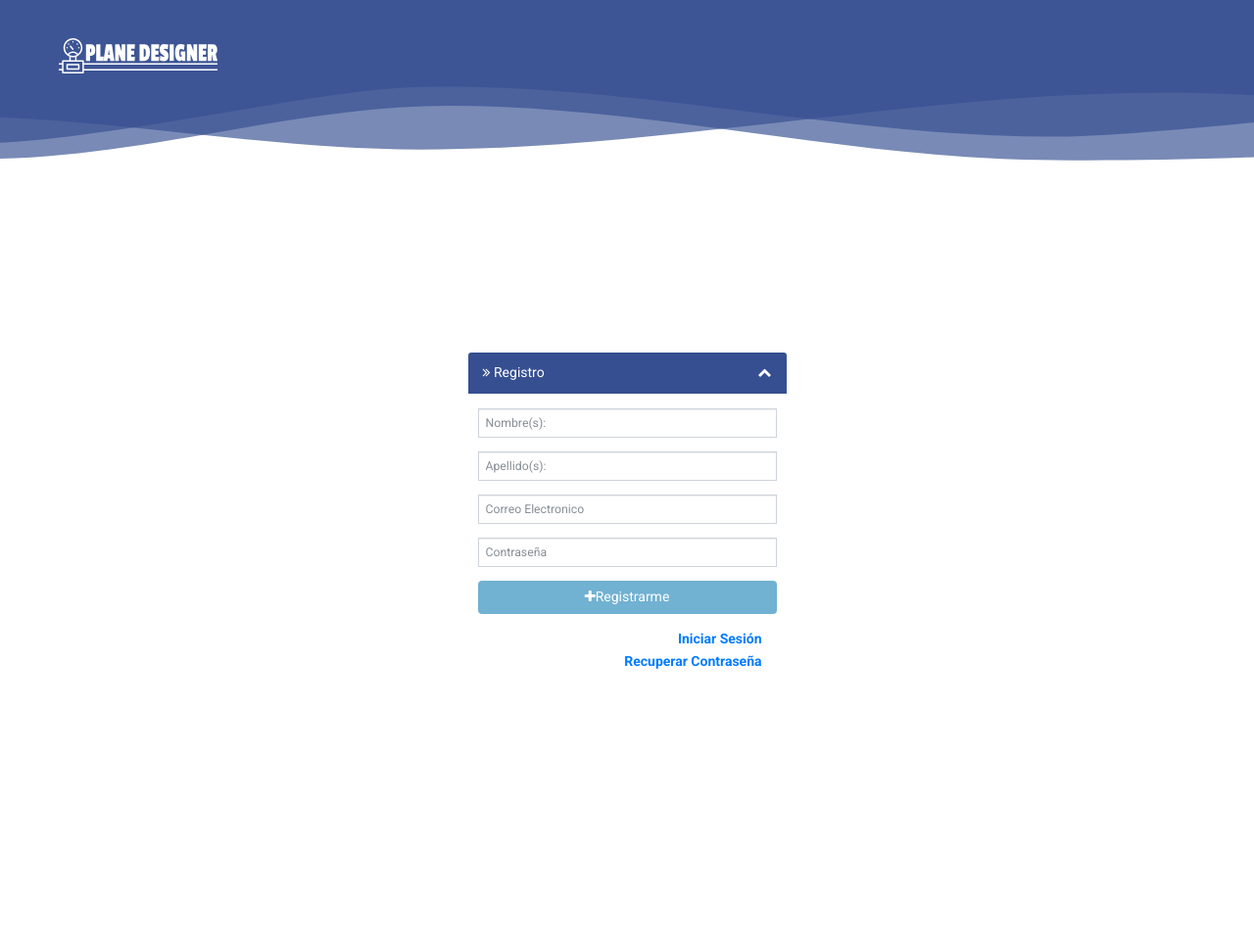
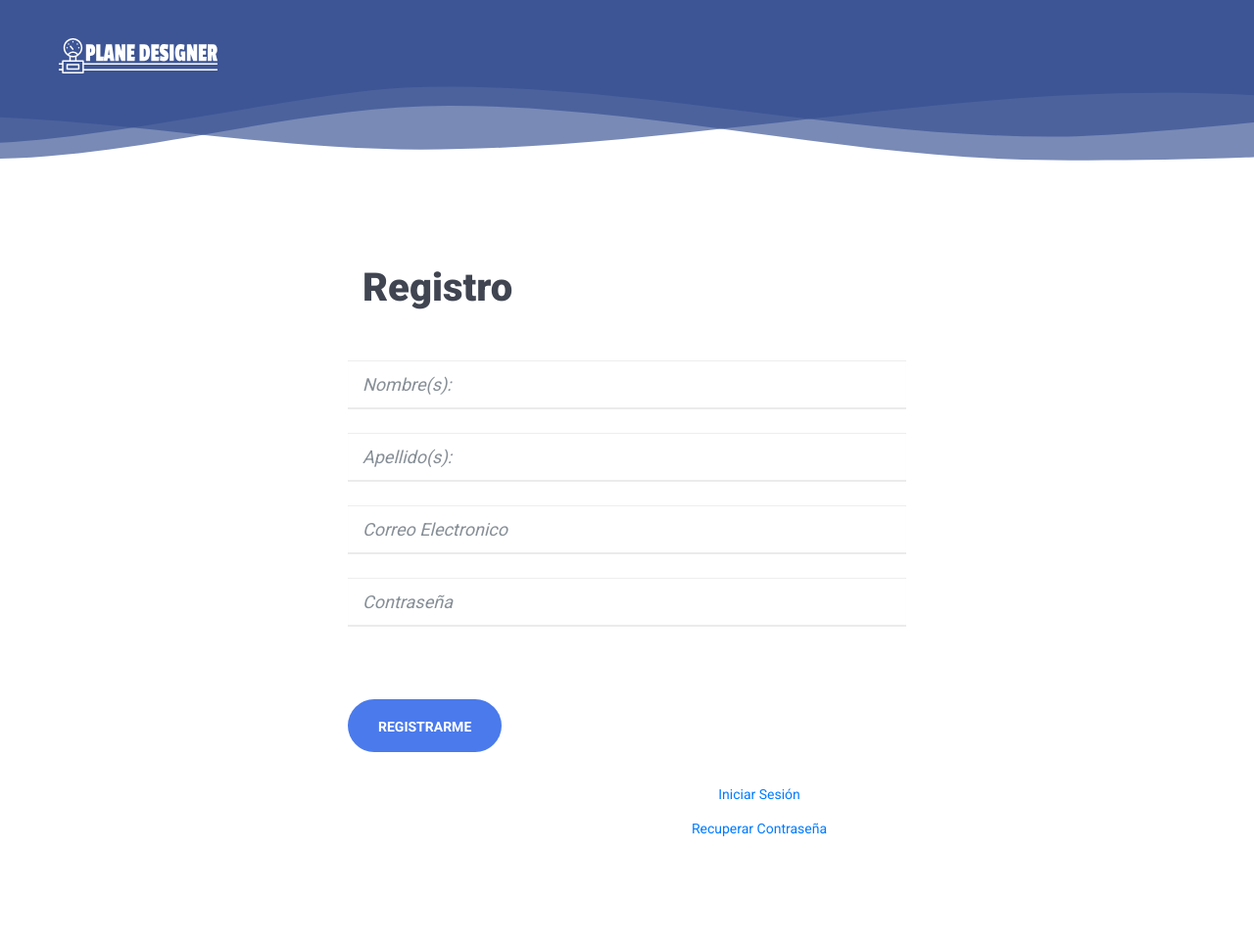
Before and after one commit to ccaballero/planeDesign, a PHP site: page /php/registro in a window 1280 px wide. Shown: the whole page at 98% size. Before the commit the page ends 683 px from the top, so only its background shows below. Run offline with PHP 8.4, Linux system fonts and the light colour scheme; data comes from the database, SQL or seed files in the repository; some libraries are stand-ins or nearby versions.

Commit message:
corrections on register,login,recover

```diff
--- a/php/css/sau.css
+++ b/php/css/sau.css
@@ -297,12 +297,6 @@ a,button{
     width: 100%;
 }
 
-
-.alert {
-   float: left;
-   width: 100%;
-}
-
 #updasuccess{
     width: 200px;
     position: absolute;
--- a/php/sau-includes/langs/english.lang.php
+++ b/php/sau-includes/langs/english.lang.php
@@ -26,7 +26,7 @@ define ( 'SAULANG11', 'Comment');
 define ( 'SAULANG12', 'Dislike');
 define ( 'SAULANG13', 'Delete');
 define ( 'SAULANG14', 'Comments ...');
-define ( 'SAULANG15', 'You can not leave this blank.');
+define ( 'SAULANG15', 'You can not leave this invalid.');
 define ( 'SAULANG16', 'You must say something, you can not leave this blank');
 define ( 'SAULANG17', 'Login');
 define ( 'SAULANG18', 'E-mail');
@@ -92,4 +92,5 @@ define ( 'SAULANG77', 'The email you provided does not exist in our database');
 define ( 'SAULANG78', 'Ready sent an email with your new password!.');
 define(  'SAULANG79', 'This module is temporarily disabled.');
 //aumentando la opcion de graficas plano en el idioma ingles
-define(  'SAULNAG80','Graffic Plain');
+define(  'SAULANG80', 'Draw Plain');
+define(  'SAULANG81', 'Incorrect credentials');
--- a/php/sau-includes/langs/spanish.lang.php
+++ b/php/sau-includes/langs/spanish.lang.php
@@ -26,7 +26,7 @@ define('SAULANG11', 'Comentar');
 define('SAULANG12', 'Ya no me Gusta');
 define('SAULANG13', 'Borrar');
 define('SAULANG14', 'Comentarios...');
-define('SAULANG15', 'No puedes dejar esto en blanco.');
+define('SAULANG15', 'No puedes dejar esto invalido.');
 define('SAULANG16', 'Debes de comentar algo, no puedes dejar esto en blanco');
 define('SAULANG17', 'Iniciar Sesión');
 define('SAULANG18', 'Correo Electronico');
@@ -92,3 +92,4 @@ define('SAULANG77', 'El email que has proporcionado no existe en nuestra base de
 define('SAULANG78', 'Listo! se ha enviado un correo con tu nueva contraseña.');
 define('SAULANG79', 'Este modulo esta deshabilitado momentaneamente.');
 define('SAULANG80', 'Graficar plano');
+define('SAULANG81', 'Credenciales incorrectas');
--- a/php/sau-register.php
+++ b/php/sau-register.php
@@ -1,6 +1,6 @@
 <?php
-require_once'sau-admin/sau-login.php';
-require_once'sau-includes/sau-functions.php';
+require_once 'sau-admin/sau-login.php';
+require_once 'sau-includes/sau-functions.php';
 
 saulanger(SAULANGDEF);
 
@@ -13,7 +13,9 @@ if (isset($_POST['nombre'])) {
     }
 }
 
-if (isset($_SESSION['idusuario'])){header("Location: escritorio");}
+if (isset($_SESSION['idusuario'])){
+    header('Location: escritorio');
+}
 ?>
 <!DOCTYPE html>
 <html lang="en">
@@ -58,49 +60,59 @@ if (isset($_SESSION['idusuario'])){header("Location: escritorio");}
                 </div>
             </div>
         </div>
-        <div id="sau-container" class="container">
-            <div id="loginbox">
-                <div class="panel panel-default">
-                    <div class="panel-heading"><i class="fa fa-angle-double-right"></i> <?php echo SAULANG59; ?> <a class="collapse-block"><i class="fa fa-chevron-up"></i></a></div>
-                    <div class="panel-body">
+        <section class="contact-area section_padding_100">
+            <div class="container">
+                <div class="row justify-content-center">
+                    <div class="col-4 col-md-6">
                     <?php $active = registeractive(); ?>
-                    <?php if ($active == 1){ ?>
-                        <form id="register" method="POST" action="">
-                            <div class="input-group input-group-sm">
-                                <input type="text" class="form-control" placeholder="<?php echo SAULANG46; ?>" name="nombre">
+                    <?php if ($active == 1) { ?>
+                        <div class="contact-form-area">
+                            <h2><?php echo SAULANG59; ?></h2>
+                            <?php if (isset($_GET['success'])) { ?>
+                                <div class="alert alert-success alert-dismissible fade in animated bounce" role="alert">
+                                    <button type="button" class="close" data-dismiss="alert" aria-label="Close"><span aria-hidden="true">×</span></button>
+                                    <strong><?php echo SAULANG61; ?></strong>
                                 </div>
-                            <p></p>
-                            <div class="input-group input-group-sm">
-                            <input type="text" class="form-control" placeholder="<?php echo SAULANG47; ?>" name="apellido">
+                            <?php } ?>
+                            <?php if (isset($_GET['mailuse'])) { ?>
+                                <div class="alert alert-danger alert-dismissible fade in animated bounce" role="alert">
+                                    <button type="button" class="close" data-dismiss="alert" aria-label="Close"><span aria-hidden="true">×</span></button>
+                                    <strong><?php echo SAULANG62; ?></strong>
                                 </div>
-                            <p></p>
-                            <div class="input-group input-group-sm">
-                            <input type="text" class="form-control" placeholder="<?php echo SAULANG18; ?>" name="mail">
+                            <?php } ?>
+                            <form id="register" action="" method="post">
+                                <div class="row">
+                                    <div class="input-group mb-3">
+                                        <input type="text" class="form-control" placeholder="<?php echo SAULANG46; ?>" name="nombre" />
                                     </div>
-                            <p></p>
-                            <div class="input-group input-group-sm">
-                            <input type="password" class="form-control" placeholder="<?php echo SAULANG19; ?>" name="password">
+                                    <div class="input-group mb-3">
+                                        <input type="text" class="form-control" placeholder="<?php echo SAULANG47; ?>" name="apellido" />
                                     </div>
-                            <p></p>
-                            <button type="submit" class="btn btn-default btn-block"><i class="fa fa-plus"></i><?php echo SAULANG60; ?></button>
+                                    <div class="input-group mb-3">
+                                        <input type="text" class="form-control" placeholder="<?php echo SAULANG18; ?>" name="mail" />
+                                    </div>
+                                    <div class="input-group mb-3">
+                                        <input type="password" class="form-control" placeholder="<?php echo SAULANG19; ?>" name="password" />
+                                    </div>
+                                    <button class="btn mosh-btn mt-50" type="submit"><?php echo SAULANG60; ?></button>
+                                </div>
+                                <div class="btn-group-vertical col-sm-6 offset-md-6 login-link-content" role="group">
+                                    <a class="btn" href="index.php"><?php echo SAULANG17; ?></a>
+                                    <a class="btn" href="recuperar"><?php echo SAULANG21; ?></a>
+                                </div>
                             </form>
+                        </div>
                     <?php }else{ ?>
-                        <div class="avisodisable col-sm-12"><i class="fa fa-ban fa-4x animated infinite flash" aria-hidden="true"></i><?php echo SAULANG79; ?></div>
+                        <div class="avisodisable col-sm-12">
+                            <i class="fa fa-ban fa-4x animated infinite flash" aria-hidden="true"></i>
+                            <?php echo SAULANG79; ?>
+                        </div>
                     <?php } ?>
-                        <div class="col-sm-12 login-link-content">
-                            <a href="index.php"><?php echo SAULANG17; ?></a>
-                            <a href="recuperar"><?php echo SAULANG21; ?></a>
                     </div>
                 </div>
             </div>
-            <?php if (isset($_GET['success'])) { ?>
-                <div class="alert alert-success alert-dismissible fade in animated bounce" role="alert"> <button type="button" class="close" data-dismiss="alert" aria-label="Close"><span aria-hidden="true">×</span></button> <strong><?php echo SAULANG61; ?></strong></div>
-            <?php } ?>
-            <?php if (isset($_GET['mailuse'])) { ?>
-                <div class="alert alert-danger alert-dismissible fade in animated bounce" role="alert"> <button type="button" class="close" data-dismiss="alert" aria-label="Close"><span aria-hidden="true">×</span></button> <strong><?php echo SAULANG62; ?></strong></div>
-            <?php } ?>
-            </div>
-        </div>
+        </section>
+
         <script src="js/jquery-2.2.4.min.js"></script>
         <script src="js/popper.min.js"></script>
         <script src="js/bootstrap.min.js"></script>
```
Also changed, not shown: php/index.php (+14 -6 lines), php/js/sau/sau3.js (+32 -33 lines), php/sau-recovery.php (+40 -29 lines), php/img/members/normal-ubpprt27hqdii4y83majax6gw2018-11-12.jpg (deleted), php/img/members/normal-zgbt4t7d4toc8uk7his4o7atn2018-12-03.jpg (added), php/img/members/small-ubpprt27hqdii4y83majax6gw2018-11-12.jpg (deleted), php/img/members/small-zgbt4t7d4toc8uk7his4o7atn2018-12-03.jpg (added). Lines whose indentation alone changed are shown as unchanged.
